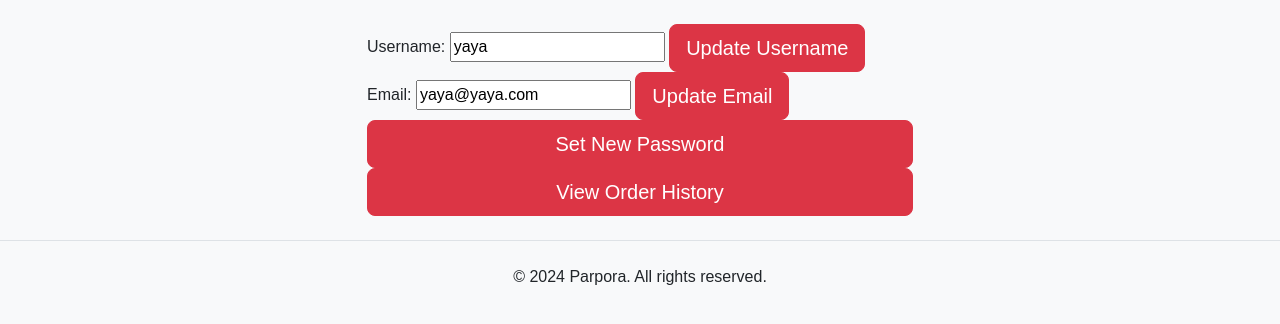
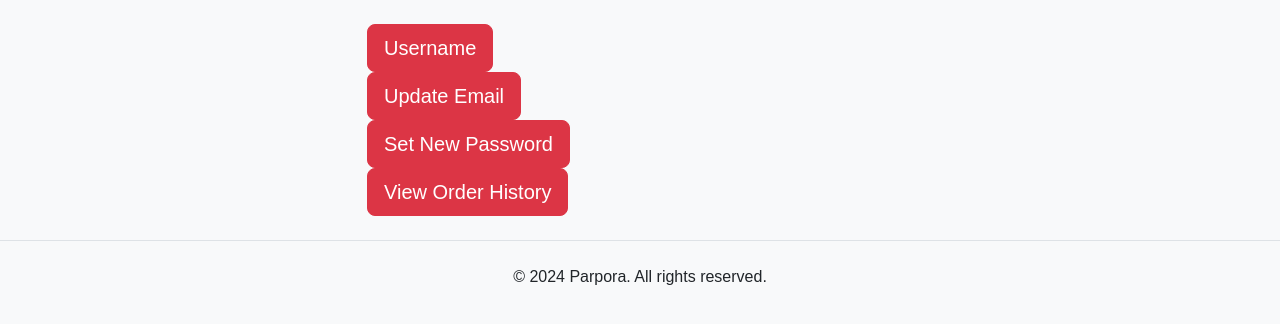
Before and after one commit to kayuserpus/Tarpinis_2, a Flask app: page /user/account in a window 1280 px wide. Shown: the part 161-485 px from the top of the page. Run offline with Flask 3, Linux system fonts and the light colour scheme; a user stored in the database is signed in.

Commit message:
pakeitimai

```diff
--- a/app/routes/user.py
+++ b/app/routes/user.py
@@ -1,9 +1,8 @@
 from flask import Blueprint, render_template, redirect, url_for, flash, request
 from flask_login import login_required, current_user
 from app.models import User, Item, Cart, Order
-from forms import BalanceForm, CartForm, PasswordChangeForm
+from forms import BalanceForm, CartForm, PasswordChangeForm, ChangeEmailForm
 from . import user
-from forms import BalanceForm
 from app import db
 
 user_bp = Blueprint('user', __name__)
@@ -95,31 +94,41 @@ def order_history():
         flash("No order history available.")
     return render_template('users/order_history.html', orders=data)
 
-@user_bp.route('/change_name', methods=['GET', 'POST'])
+@user_bp.route('/change_username', methods=['GET', 'POST'])
 @login_required
-def change_name():
+def change_username():
     if request.method == 'POST':
-        new_username = request.form['username']
-        if User.query.filter_by(username=new_username).first():
+        new_username = request.form.get('username')
+        if not new_username:
+            flash('Please provide a new username.', 'danger')
+            return redirect(url_for('user.change_username'))
+        existing_user = User.query.filter_by(username=new_username).first()
+        if existing_user:
             flash('Username already taken. Please choose a different one.', 'danger')
         else:
             current_user.username = new_username
             db.session.commit()
             flash('Username successfully changed.', 'success')
-    return redirect(url_for('user.account'))
+    return render_template('users/change_username.html')
 
 @user_bp.route('/change_email', methods=['GET', 'POST'])
 @login_required
 def change_email():
     if request.method == 'POST':
-        new_email = request.form['email']
+        new_email = request.form.get('email')
+
+        if not new_email:
+            flash('Please provide an email address.', 'danger')
+            return redirect(url_for('user.change_email'))
+
         if User.query.filter_by(email=new_email).first():
             flash('Email already taken. Please choose a different one.', 'danger')
         else:
             current_user.email = new_email
             db.session.commit()
             flash('Email successfully changed.', 'success')
-    return redirect(url_for('user.account'))
+
+    return render_template('users/change_email.html')
 
 @user_bp.route('/change_password', methods=['GET', 'POST'])
 @login_required
--- a/app/templates/users/account.html
+++ b/app/templates/users/account.html
@@ -2,21 +2,17 @@
 {% block content %}
 <div class="row justify-content-center">
     <div class="col-md-6">
-        <form method="POST" action="{{ url_for('user.change_name') }}">
-            <label for="username">Username:</label>
-            <input id="username" name="username" type="text" value="{{ user.username }}">
-            <button type="submit" class="btn btn-danger btn-lg">Update Username</button>
-        </form>
+<form method="POST" action="{{ url_for('user.change_username') }}">
+    <button type="submit" class="btn btn-danger btn-lg w-70">Username</button>
+</form>
         <form method="POST" action="{{ url_for('user.change_email') }}">
-            <label for="email">Email:</label>
-            <input id="email" name="email" type="text" value="{{ user.email }}">
-            <button type="submit" class="btn btn-danger btn-lg">Update Email</button>
+            <button type="submit" class="btn btn-danger btn-lg w-70">Update Email</button>
         </form>
         <form method="GET" action="{{ url_for('user.change_password') }}">
-            <button type="submit" class="btn btn-danger btn-lg w-100">Set New Password</button>
+            <button type="submit" class="btn btn-danger btn-lg w-70">Set New Password</button>
         </form>
         <form method="GET" action="{{ url_for('user.order_history') }}">
-            <button type="submit" class="btn btn-danger btn-lg w-100">View Order History</button>
+            <button type="submit" class="btn btn-danger btn-lg w-70">View Order History</button>
         </form>
         {% for message in get_flashed_messages() %}
             <div class="alert alert-danger" role="alert">
```
Also changed, not shown: app/templates/users/change_email.html (added, +16 -0 lines), app/templates/users/change_username.html (added, +16 -0 lines), forms.py (+14 -4 lines), database.db.
